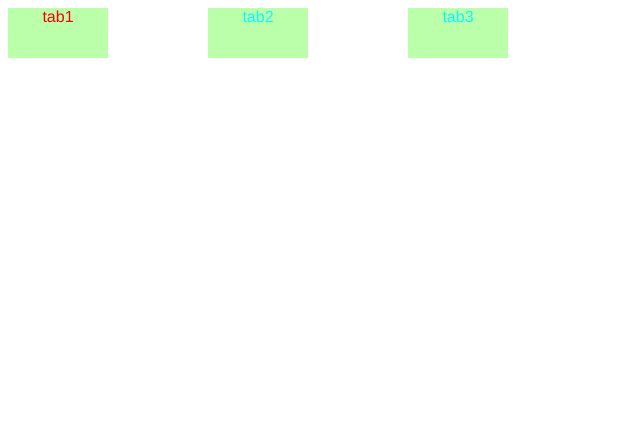
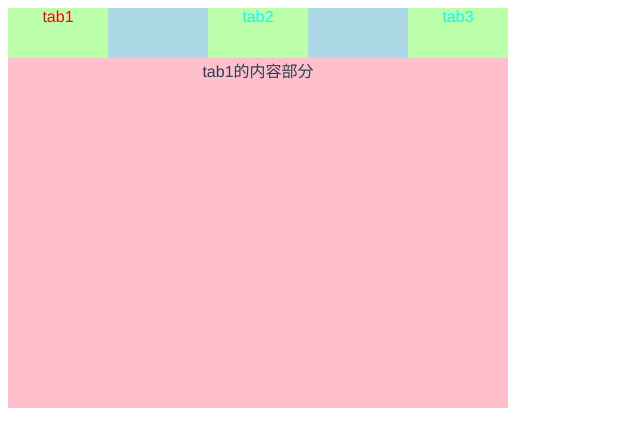
Before and after one commit to yjl0912/yjl_study, a Vue app: page / in a window 1280 px wide. Shown: the top 446 px of the page, without its empty margins (0-640 px from the left). Built offline with nearby package versions, Linux system fonts and the light colour scheme; the HTML template or start-up script is replaced by a standard one.

Commit message:
自定义tab（标题版+内容部分）,点击事件和动态样式:class和v-if三者配合实现

```diff
--- a/src/App.vue
+++ b/src/App.vue
@@ -18,7 +18,8 @@
     <!-- <TwoYearEcharts /> -->
     <!-- <LastDashed /> -->
     <!-- <SendThis /> -->
-    <CustomTab />
+    <!-- <CustomTab /> -->
+    <CustomTabHasContent />
   </div>
 </template>
 <script>
@@ -40,6 +41,7 @@ import TwoYearEcharts from './pages/echarts/twoYearEcharts/index.vue';
 import LastDashed from './pages/echarts/lastDashed/index.vue';
 import SendThis from './pages/others/sendThis/index.vue';
 import CustomTab from './pages/others/customTab/customTab.vue';
+import CustomTabHasContent from './pages/others/customTab/customTabHasContent.vue';
 
 export default {
   name: '',
@@ -62,6 +64,7 @@ export default {
     LastDashed,
     SendThis,
     CustomTab,
+    CustomTabHasContent,
   }
 }
 </script>
--- /dev/null
+++ b/src/pages/others/customTab/customTabHasContent.vue
@@ -0,0 +1,55 @@
+<template>
+<!-- 自定义tab（标题版+内容部分）,点击事件和动态样式:class和v-if三者配合实现 -->
+  <div>
+    <div class="title-container">
+      <div :class="{'title':true, 'active': clickedTab==='tab1'}" @click="clickTab('tab1')">tab1</div>
+      <div :class="{'title':true, 'active': clickedTab==='tab2'}" @click="clickTab('tab2')">tab2</div>
+      <div :class="{'title':true, 'active': clickedTab==='tab3'}" @click="clickTab('tab3')">tab3</div>
+      <!-- {{clickedTab}} -->
+    </div>
+    <div class="content-container">
+      <div v-if="clickedTab==='tab1'">tab1的内容部分</div>
+      <div v-if="clickedTab==='tab2'">tab2的内容部分</div>
+      <div v-if="clickedTab==='tab3'">tab3的内容部分</div>
+    </div>
+  </div>
+</template>
+
+<script>
+export default {
+  data() {
+    return {
+      clickedTab: 'tab1', //默认tab1
+    }
+  },
+  methods: {
+    clickTab(tab) {
+      this.clickedTab = tab;
+    },
+  }
+}
+</script>
+
+<style lang="less" scoped>
+.title-container {
+  width: 500px;
+  height: 50px;
+  background-color: lightblue;
+  display: flex;
+  justify-content: space-between;
+  .title {
+    width: 100px;
+    height: 50px;
+    background-color: #bfa;
+    color: aqua;
+  }
+  .active {
+    color: red;
+  }
+}
+.content-container {
+  width: 500px;
+  height: 350px;
+  background-color: pink;
+}
+</style>
```
